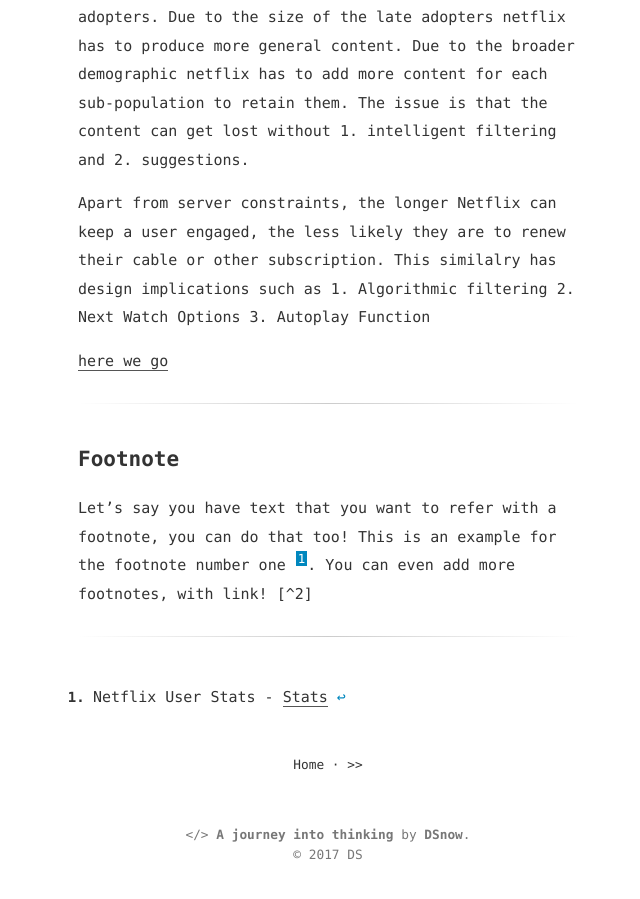
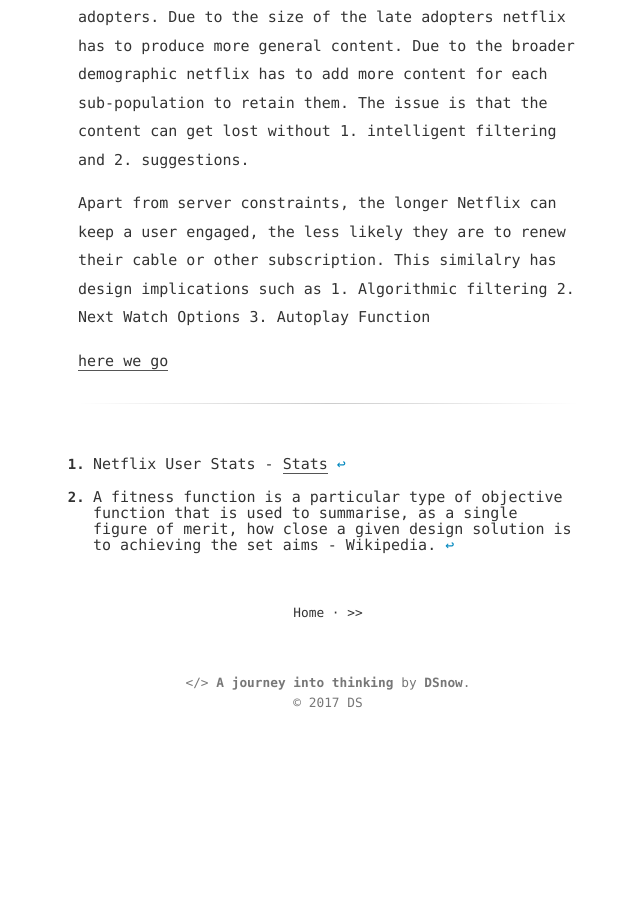
Before and after one commit to firmai/snowde.github.io, a Jekyll site: the page built from _posts/2017-12-18-fitness-functions-all-the-way-down.md, in a window 1280 px wide and 900 px high, scrolled down 1176 px. Shown: the whole window, without its empty margins (312-952 px from the left). Built offline with Jekyll 4.4.1, drawn with Linux system fonts in a browser that asks for light colours; after the commit the page ends 1924 px from its top, so only the background shows below that; some of the changed text lies outside the part shown.

Commit message:
Update 2017-12-18-fitness-functions-all-the-way-down.md

```diff
--- a/_posts/2017-12-18-fitness-functions-all-the-way-down.md
+++ b/_posts/2017-12-18-fitness-functions-all-the-way-down.md
@@ -22,33 +22,9 @@ Netflix is incentivised to generate content every month to attract users. Initia
 
 Apart from server constraints, the longer Netflix can keep a user engaged, the less likely they are to renew their cable or other subscription. This similalry has design implications such as 1. Algorithmic filtering  2. Next Watch Options 3. Autoplay Function
 
-[here we go](http://www.example.com)
-
-<div class="divider"></div>
-
-## Footnote
-
-Let's say you have text that you want to refer with a footnote, you can do that too! This is an example for the footnote number one [^1]. You can even add more footnotes, with link! [^2]
+[here we go](https://aasm.org/sleep-or-netflix-you-can-have-both-when-you-binge-watch-responsibly/)
 
 <div class="divider"></div>
 
 [^1]: Netflix User Stats - [Stats](https://www.statista.com/statistics/250934/quarterly-number-of-netflix-streaming-subscribers-worldwide/)
-[^1]: Netflix User Stats - [Stats](https://www.statista.com/statistics/250934/quarterly-number-of-netflix-streaming-subscribers-worldwide/)
-[^1]: Netflix User Stats - [Stats](https://www.statista.com/statistics/250934/quarterly-number-of-netflix-streaming-subscribers-worldwide/)
-[^1]: Netflix User Stats - [Stats](https://www.statista.com/statistics/250934/quarterly-number-of-netflix-streaming-subscribers-worldwide/)
-[^1]: Netflix User Stats - [Stats](https://www.statista.com/statistics/250934/quarterly-number-of-netflix-streaming-subscribers-worldwide/)
-[^1]: Netflix User Stats - [Stats](https://www.statista.com/statistics/250934/quarterly-number-of-netflix-streaming-subscribers-worldwide/)
-[^1]: Netflix User Stats - [Stats](https://www.statista.com/statistics/250934/quarterly-number-of-netflix-streaming-subscribers-worldwide/)
-[^1]: Netflix User Stats - [Stats](https://www.statista.com/statistics/250934/quarterly-number-of-netflix-streaming-subscribers-worldwide/)
-[^1]: Netflix User Stats - [Stats](https://www.statista.com/statistics/250934/quarterly-number-of-netflix-streaming-subscribers-worldwide/)
-[^1]: Netflix User Stats - [Stats](https://www.statista.com/statistics/250934/quarterly-number-of-netflix-streaming-subscribers-worldwide/)
-[^1]: Netflix User Stats - [Stats](https://www.statista.com/statistics/250934/quarterly-number-of-netflix-streaming-subscribers-worldwide/)
-[^1]: Netflix User Stats - [Stats](https://www.statista.com/statistics/250934/quarterly-number-of-netflix-streaming-subscribers-worldwide/)
-[^1]: Netflix User Stats - [Stats](https://www.statista.com/statistics/250934/quarterly-number-of-netflix-streaming-subscribers-worldwide/)
-[^1]: Netflix User Stats - [Stats](https://www.statista.com/statistics/250934/quarterly-number-of-netflix-streaming-subscribers-worldwide/)
-[^1]: Netflix User Stats - [Stats](https://www.statista.com/statistics/250934/quarterly-number-of-netflix-streaming-subscribers-worldwide/)
-[^1]: Netflix User Stats - [Stats](https://www.statista.com/statistics/250934/quarterly-number-of-netflix-streaming-subscribers-worldwide/)
-[^1]: Netflix User Stats - [Stats](https://www.statista.com/statistics/250934/quarterly-number-of-netflix-streaming-subscribers-worldwide/)
-[^1]: Netflix User Stats - [Stats](https://www.statista.com/statistics/250934/quarterly-number-of-netflix-streaming-subscribers-worldwide/)
-[^1]: Netflix User Stats - [Stats](https://www.statista.com/statistics/250934/quarterly-number-of-netflix-streaming-subscribers-worldwide/)
-[^1]: Netflix User Stats - [Stats](https://www.statista.com/statistics/250934/quarterly-number-of-netflix-streaming-subscribers-worldwide/)
+[^2]: A fitness function is a particular type of objective function that is used to summarise, as a single figure of merit, how close a given design solution is to achieving the set aims - Wikipedia.
```
Also changed, not shown: other parts of _posts/2017-12-18-fitness-functions-all-the-way-down.md (+1 -1 lines).
